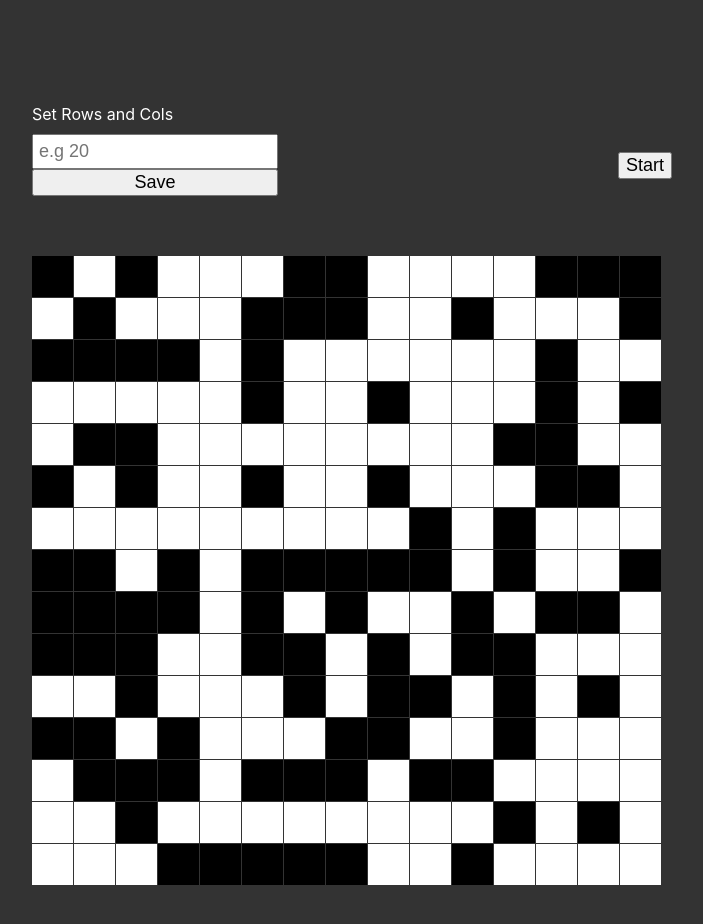
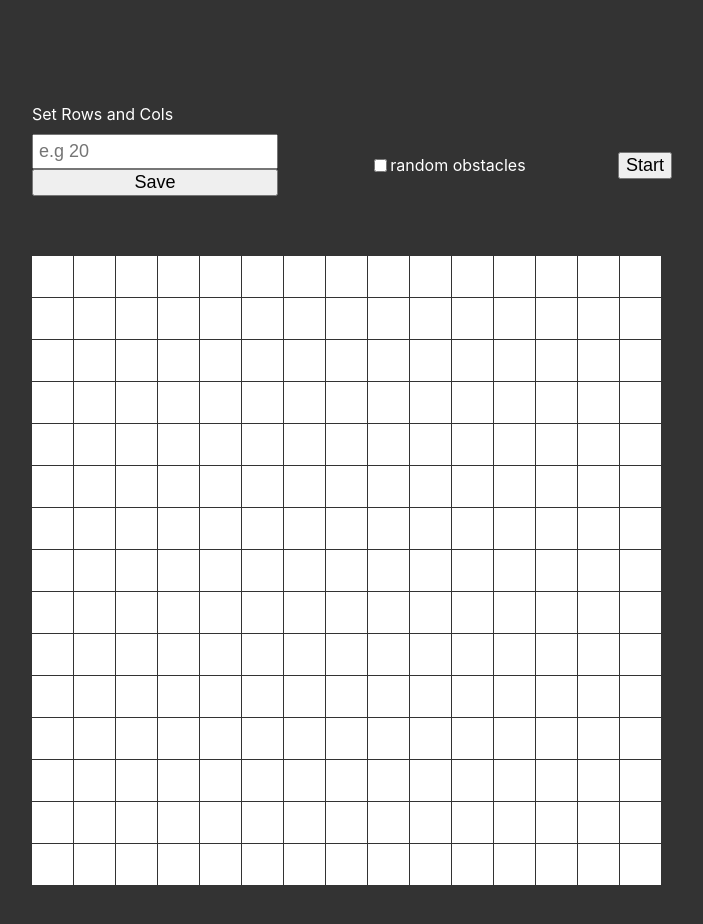
Before and after one commit to duhanmeric/a-pathfinder, a React (Create React App) app: page / in a window 1280 px wide. Shown: the top 924 px of the page, without its empty margins (288-991 px from the left). Built offline with nearby package versions, Linux system fonts and the light colour scheme.

Commit message:
user can select the obstacles

```diff
--- a/src/App.tsx
+++ b/src/App.tsx
@@ -1,96 +1,8 @@
-import React, { useEffect, useMemo, useRef } from "react";
-
-class Cell {
-  i: number;
-  j: number;
-  f: number;
-  g: number;
-  h: number;
-  neighbors: Cell[];
-  previous: Cell | undefined;
-  isStartNode: boolean;
-  isEndNode: boolean;
-  wall: boolean;
-
-  constructor(i: number, j: number) {
-    this.i = i;
-    this.j = j;
-    this.f = 0;
-    this.g = 0;
-    this.h = 0;
-    this.neighbors = [];
-    this.previous = undefined;
-    this.isStartNode = false;
-    this.isEndNode = false;
-    this.wall = false;
-    let randomwall = Math.random();
-    if (randomwall < 0.4) {
-      this.wall = true;
-    }
-  }
-
-  addneighbors(grid: Cell[][], COLS: number, ROWS: number) {
-    let i = this.i;
-    let j = this.j;
-    if (i < COLS - 1) {
-      this.neighbors.push(grid[i + 1][j]);
-    }
-    if (i > 0) {
-      this.neighbors.push(grid[i - 1][j]);
-    }
-    if (j < ROWS - 1) {
-      this.neighbors.push(grid[i][j + 1]);
-    }
-    if (j > 0) {
-      this.neighbors.push(grid[i][j - 1]);
-    }
-
-    // DIAGONAL
-
-    if (i > 0 && j > 0) {
-      this.neighbors.push(grid[i - 1][j - 1]); // down left
-    }
-
-    if (i < COLS - 1 && j > 0) {
-      this.neighbors.push(grid[i + 1][j - 1]); // up right
-    }
-
-    if (i > 0 && j < ROWS - 1) {
-      this.neighbors.push(grid[i - 1][j + 1]); // up left
-    }
-
-    if (i < COLS - 1 && j < ROWS - 1) {
-      this.neighbors.push(grid[i + 1][j + 1]); // down right
-    }
-  }
-
-  draw(
-    ctx: CanvasRenderingContext2D | null,
-    color: string,
-    tile_width: number,
-    tile_height: number
-  ) {
-    if (ctx) {
-      if (this.isStartNode) {
-        ctx.fillStyle = "green";
-      } else if (this.isEndNode) {
-        ctx.fillStyle = "red";
-      } else if (this.wall) {
-        ctx.fillStyle = "black";
-      } else {
-        ctx.fillStyle = color;
-      }
-      ctx.fillRect(
-        this.i * tile_width,
-        this.j * tile_height,
-        tile_width - 1,
-        tile_height - 1
-      );
-    }
-  }
-}
+import React, { useEffect, useMemo, useRef, useState } from "react";
+import Cell from "./Cell";
 
 const App: React.FC = () => {
+  const [isChecked, setIsChecked] = useState(false);
   const canvasRef = useRef<HTMLCanvasElement>(null);
   let sizeFromLS = localStorage.getItem("sizes");
   const COLS = sizeFromLS !== null ? parseInt(sizeFromLS) : 15;
@@ -111,7 +23,7 @@ const App: React.FC = () => {
 
   for (let i = 0; i < COLS; i++) {
     for (let j = 0; j < ROWS; j++) {
-      grid[i][j] = new Cell(i, j);
+      grid[i][j] = new Cell(i, j, isChecked);
     }
   }
 
@@ -144,13 +56,17 @@ const App: React.FC = () => {
     tempSize = parseInt(e.target.value);
   };
 
-  const handleSaveSizes = () => {
+  const handleSaveSizes = (): false | void => {
     if (isNaN(tempSize)) {
       alert("Invalid Size");
       return false;
     }
     localStorage.setItem("sizes", tempSize.toString());
     window.location.reload();
+  };
+
+  const handleRandomObstacles = (e: React.ChangeEvent<HTMLInputElement>) => {
+    setIsChecked(e.target.checked);
   };
 
   useEffect(() => {
@@ -190,6 +106,10 @@ const App: React.FC = () => {
               grid[Math.floor(e.offsetX / TILE_WIDTH)][
                 Math.floor(e.offsetY / TILE_WIDTH)
               ];
+          } else {
+            grid[Math.floor(e.offsetX / TILE_WIDTH)][
+              Math.floor(e.offsetY / TILE_WIDTH)
+            ].wall = true;
           }
         }
       });
@@ -257,21 +177,12 @@ const App: React.FC = () => {
           }
         }
 
-        // if (isStarted) {
-        //   for (let i = 0; i < path.length; i++) {
-        //     path[i].draw(context, "#0000FF", TILE_WIDTH, TILE_HEIGHT);
-        //   }
-        // }
-        // for (let i = 0; i < openList.length; i++) {
-        //   openList[i].draw(context, "grey", TILE_WIDTH, TILE_HEIGHT);
-        // }
-
         for (let i = 0; i < closedList.length; i++) {
           closedList[i].draw(context, "purple", TILE_WIDTH, TILE_HEIGHT);
         }
       }, FPS);
     }
-  }, [FPS, grid, openList, closedList, isStarted, COLS, ROWS]);
+  }, [FPS, grid, openList, closedList, isStarted, COLS, ROWS, isChecked]);
 
   return (
     <div className="App">
@@ -289,6 +200,22 @@ const App: React.FC = () => {
             Save
           </button>
         </div>
+        <div
+          id="setRandomObstacles"
+          style={{
+            display: "flex",
+            justifyContent: "center",
+            alignItems: "center",
+          }}
+        >
+          <input
+            onChange={handleRandomObstacles}
+            type="checkbox"
+            name="obstacle"
+            id="obstacle"
+          />
+          <p style={{ margin: 0, color: "white" }}>random obstacles</p>
+        </div>
         <button id="startGame" onClick={findPath}>
           Start
         </button>
--- /dev/null
+++ b/src/Cell.tsx
@@ -0,0 +1,91 @@
+export default class Cell {
+  i: number;
+  j: number;
+  f: number;
+  g: number;
+  h: number;
+  neighbors: Cell[];
+  previous: Cell | undefined;
+  isStartNode: boolean;
+  isEndNode: boolean;
+  wall: boolean;
+  isChecked: boolean;
+
+  constructor(i: number, j: number, isChecked: boolean) {
+    this.i = i;
+    this.j = j;
+    this.f = 0;
+    this.g = 0;
+    this.h = 0;
+    this.neighbors = [];
+    this.previous = undefined;
+    this.isStartNode = false;
+    this.isEndNode = false;
+    this.wall = false;
+    this.isChecked = isChecked;
+    let randomwall = Math.random();
+    if (this.isChecked && randomwall < 0.4) {
+      this.wall = true;
+    }
+  }
+
+  addneighbors(grid: Cell[][], COLS: number, ROWS: number) {
+    let i = this.i;
+    let j = this.j;
+    if (i < COLS - 1) {
+      this.neighbors.push(grid[i + 1][j]);
+    }
+    if (i > 0) {
+      this.neighbors.push(grid[i - 1][j]);
+    }
+    if (j < ROWS - 1) {
+      this.neighbors.push(grid[i][j + 1]);
+    }
+    if (j > 0) {
+      this.neighbors.push(grid[i][j - 1]);
+    }
+
+    // DIAGONAL
+
+    if (i > 0 && j > 0) {
+      this.neighbors.push(grid[i - 1][j - 1]); // down left
+    }
+
+    if (i < COLS - 1 && j > 0) {
+      this.neighbors.push(grid[i + 1][j - 1]); // up right
+    }
+
+    if (i > 0 && j < ROWS - 1) {
+      this.neighbors.push(grid[i - 1][j + 1]); // up left
+    }
+
+    if (i < COLS - 1 && j < ROWS - 1) {
+      this.neighbors.push(grid[i + 1][j + 1]); // down right
+    }
+  }
+
+  draw(
+    ctx: CanvasRenderingContext2D | null,
+    color: string,
+    tile_width: number,
+    tile_height: number
+  ) {
+    if (ctx) {
+      if (this.isStartNode) {
+        ctx.fillStyle = "green";
+      } else if (this.isEndNode) {
+        ctx.fillStyle = "red";
+      } else if (this.wall) {
+        ctx.fillStyle = "black";
+      } else {
+        ctx.fillStyle = color;
+      }
+      ctx.fillRect(
+        this.i * tile_width,
+        this.j * tile_height,
+        tile_width - 1,
+        tile_height - 1
+      );
+    }
+  }
+}
```
Also changed, not shown: 1 other file (tests, documents, lock files or other folders).
